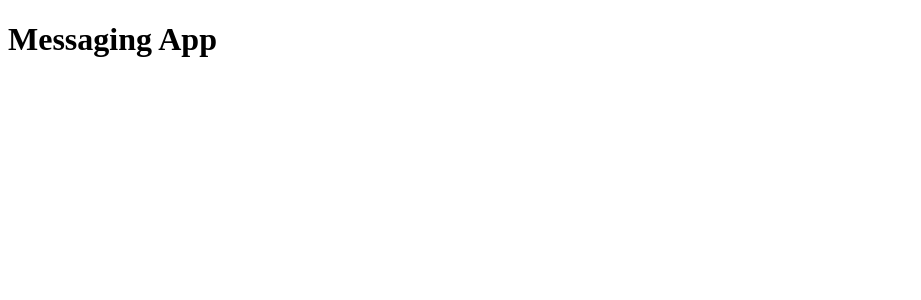
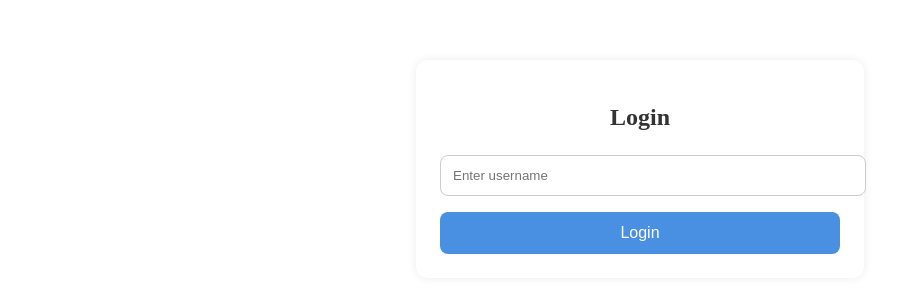
Before and after one commit to PSekhon-2025/messaging-application, a React (Create React App) app in the folder message-app/: page / in a window 1280 px wide. Shown: the top 300 px of the page, without its empty margins (0-921 px from the left). Built offline with nearby package versions, Linux system fonts and the light colour scheme.

Commit message:
Created Pages for login, chat dashboard and chatroom

```diff
--- a/message-app/package.json
+++ b/message-app/package.json
@@ -9,6 +9,7 @@
     "@testing-library/user-event": "^13.5.0",
     "react": "^19.0.0",
     "react-dom": "^19.0.0",
+    "react-router-dom": "^7.4.0",
     "react-scripts": "5.0.1",
     "web-vitals": "^2.1.4"
   },
@@ -38,7 +39,6 @@
   },
   "devDependencies": {
     "autoprefixer": "^10.4.21",
-    "postcss": "^8.5.3",
-    "tailwindcss": "^4.0.17"
+    "postcss": "^8.5.3"
   }
 }
--- a/message-app/src/App.js
+++ b/message-app/src/App.js
@@ -1,10 +1,18 @@
 import React from "react";
+import { BrowserRouter as Router, Routes, Route } from "react-router-dom";
+import LoginPage from "./pages/LoginPage";
+import ChatDashboard from "./pages/ChatDashboard";
+import ChatRoom from "./pages/ChatRoom";
 
 function App() {
   return (
-    <div>
-      <h1>Messaging App</h1>
-    </div>
+    <Router>
+      <Routes>
+        <Route path="/" element={<LoginPage />} />
+        <Route path="/dashboard" element={<ChatDashboard />} />
+        <Route path="/chat/:username" element={<ChatRoom />} />
+      </Routes>
+    </Router>
   );
 }
 
--- /dev/null
+++ b/message-app/src/pages/ChatDashboard.js
@@ -0,0 +1,28 @@
+import React from "react";
+import { useNavigate } from "react-router-dom";
+
+const users = ["alice", "bob", "charlie"]; // Replace with backend list later
+
+const ChatDashboard = () => {
+  const navigate = useNavigate();
+
+  const handleChatClick = (username) => {
+    navigate(`/chat/${username}`);
+  };
+
+  return (
+    <div>
+      <h2>Welcome, {localStorage.getItem("username")}</h2>
+      <h3>Start a chat with:</h3>
+      <ul>
+        {users.map((user) => (
+          <li key={user}>
+            <button onClick={() => handleChatClick(user)}>{user}</button>
+          </li>
+        ))}
+      </ul>
+    </div>
+  );
+};
+
+export default ChatDashboard;
--- /dev/null
+++ b/message-app/src/pages/ChatRoom.js
@@ -0,0 +1,28 @@
+import React from "react";
+import { useNavigate } from "react-router-dom";
+
+const users = ["alice", "bob", "charlie"]; // Example list — replace with backend data
+
+const ChatDashboard = () => {
+  const navigate = useNavigate();
+
+  const handleChatClick = (username) => {
+    navigate(`/chat/${username}`);
+  };
+
+  return (
+    <div>
+      <h2>Welcome, {localStorage.getItem("username")}</h2>
+      <h3>Start a chat with:</h3>
+      <ul>
+        {users.map((user) => (
+          <li key={user}>
+            <button onClick={() => handleChatClick(user)}>{user}</button>
+          </li>
+        ))}
+      </ul>
+    </div>
+  );
+};
+
+export default ChatDashboard;
--- /dev/null
+++ b/message-app/src/pages/LoginPage.css
@@ -0,0 +1,37 @@
+.login-container {
+    max-width: 400px;
+    margin: 60px auto;
+    padding: 24px;
+    background-color: #fff;
+    border-radius: 12px;
+    box-shadow: 0 0 10px rgba(0, 0, 0, 0.08);
+  }
+
+  .login-container h2 {
+    text-align: center;
+    margin-bottom: 24px;
+    color: #333;
+  }
+
+  .login-container input {
+    width: 100%;
+    padding: 12px;
+    margin-bottom: 16px;
+    border: 1px solid #ccc;
+    border-radius: 8px;
+  }
+
+  .login-container button {
+    width: 100%;
+    padding: 12px;
+    background-color: #4a90e2;
+    color: white;
+    border: none;
+    border-radius: 8px;
+    font-size: 16px;
+    cursor: pointer;
+  }
+
+  .login-container button:hover {
+    background-color: #357ABD;
+  }
--- /dev/null
+++ b/message-app/src/pages/LoginPage.js
@@ -0,0 +1,27 @@
+import "./LoginPage.css";
+import React, { useState } from "react";
+import { useNavigate } from "react-router-dom";
+
+const LoginPage = () => {
+  const [username, setUsername] = useState("");
+  const navigate = useNavigate();
+
+  const handleLogin = () => {
+    localStorage.setItem("username", username);
+    navigate("/dashboard");
+  };
+
+  return (
+    <div className="login-container">
+      <h2>Login</h2>
+      <input
+        placeholder="Enter username"
+        value={username}
+        onChange={(e) => setUsername(e.target.value)}
+      />
+      <button onClick={handleLogin}>Login</button>
+    </div>
+  );
+};
+
+export default LoginPage;
```
Also changed, not shown: 1 other file (tests, documents, lock files or other folders).
